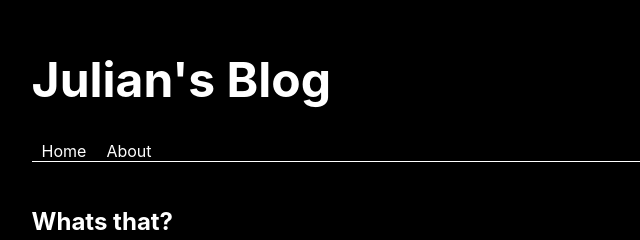
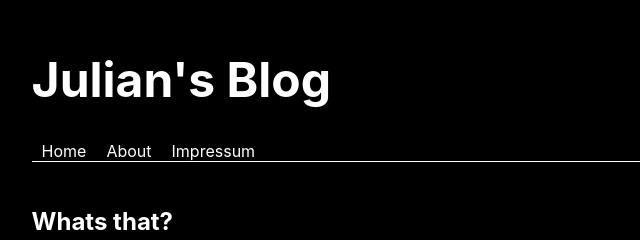
Before and after one commit to TheMrPixelDev/pxlblog, an Eleventy site: page src/index.md in a window 1280 px wide. Shown: the part 117-357 px from the top of the page, 166-806 px from the left. Built offline with nearby package versions, Linux system fonts and the light colour scheme; Eleventy itself is replaced by a stand-in of ours; files that its build step writes are made by us from their sources.

Commit message:
added impressum to navbar

```diff
--- a/src/_includes/nav.njk
+++ b/src/_includes/nav.njk
@@ -6,5 +6,8 @@
         <li>
             <a href="/about">About</a>
         </li>
+        <li>
+            <a href="/impressum">Impressum</a>
+        </li>
     </ul>
 </nav>
```
